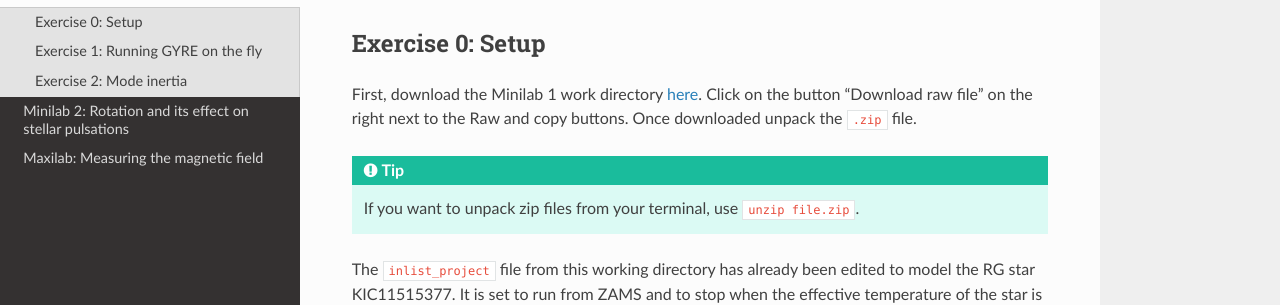
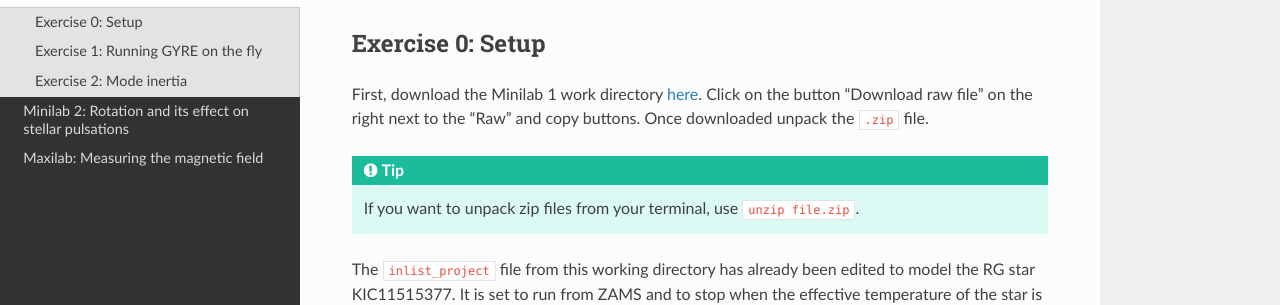
Before and after one commit to mesa-summer-school-2023/mesa-school-bugnet, a Sphinx documentation site: the page built from docs/minilab1.rst, in a window 1280 px wide and 900 px high, scrolled down 1230 px. Shown: the part 173-478 px from the top of the window. Built offline with Sphinx 7.4.7 and the Read the Docs theme 2.0.0, drawn with Linux system fonts in a browser that asks for light colours.

```diff
--- a/docs/minilab1.rst
+++ b/docs/minilab1.rst
@@ -29,7 +29,7 @@ Exercise 0: Setup
 --------
 
 First, download the Minilab 1 work directory `here
-<https://github.com/mesa-summer-school-2023/mesa-school-bugnet/blob/main/docs/work_mini1.zip>`__. Click on the button "Download raw file" on the right next to the Raw and copy buttons. Once downloaded unpack the ``.zip`` file.
+<https://github.com/mesa-summer-school-2023/mesa-school-bugnet/blob/main/docs/work_mini1.zip>`__. Click on the button "Download raw file" on the right next to the "Raw" and copy buttons. Once downloaded unpack the ``.zip`` file.
 
 .. tip::
 
```
